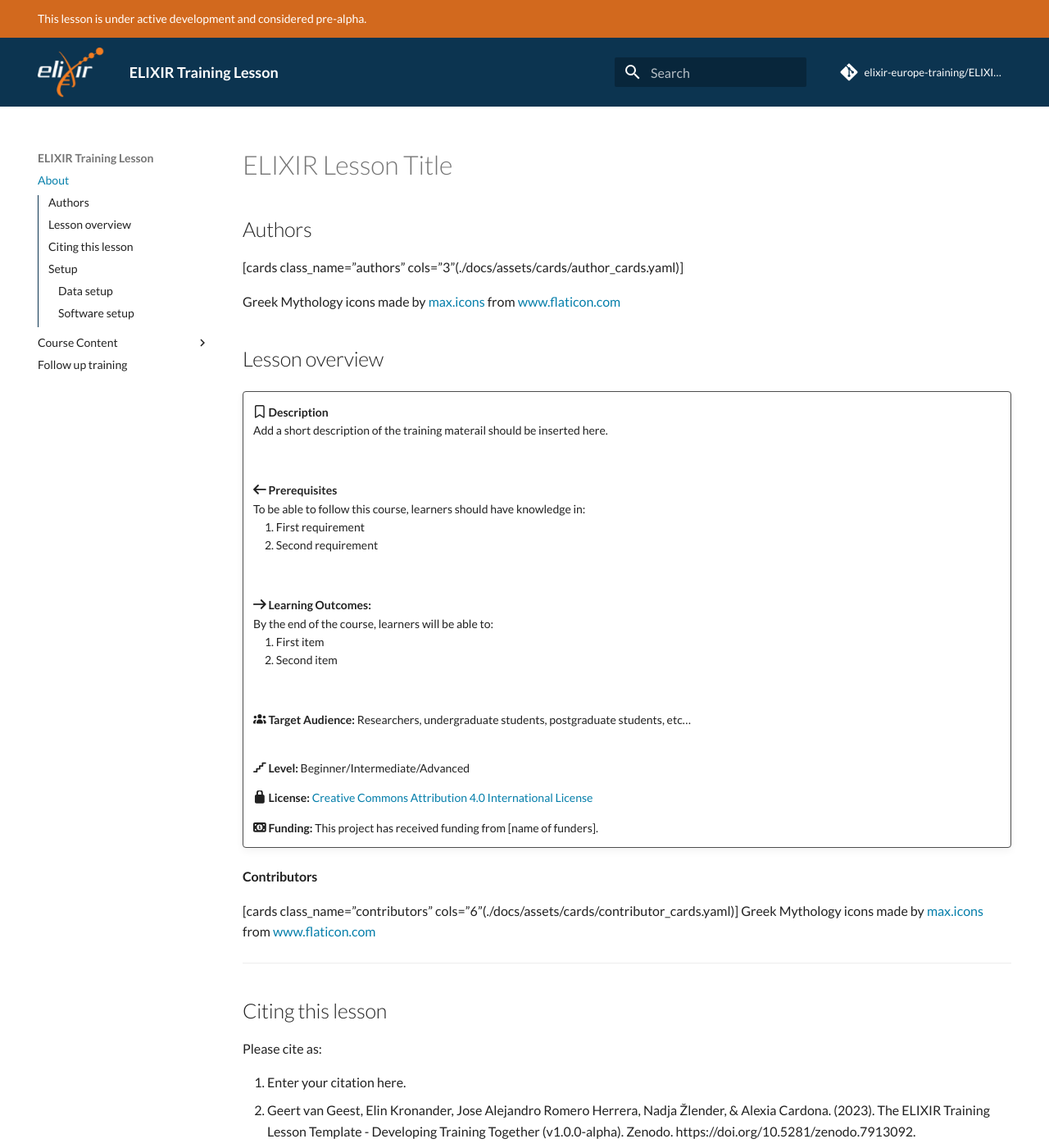
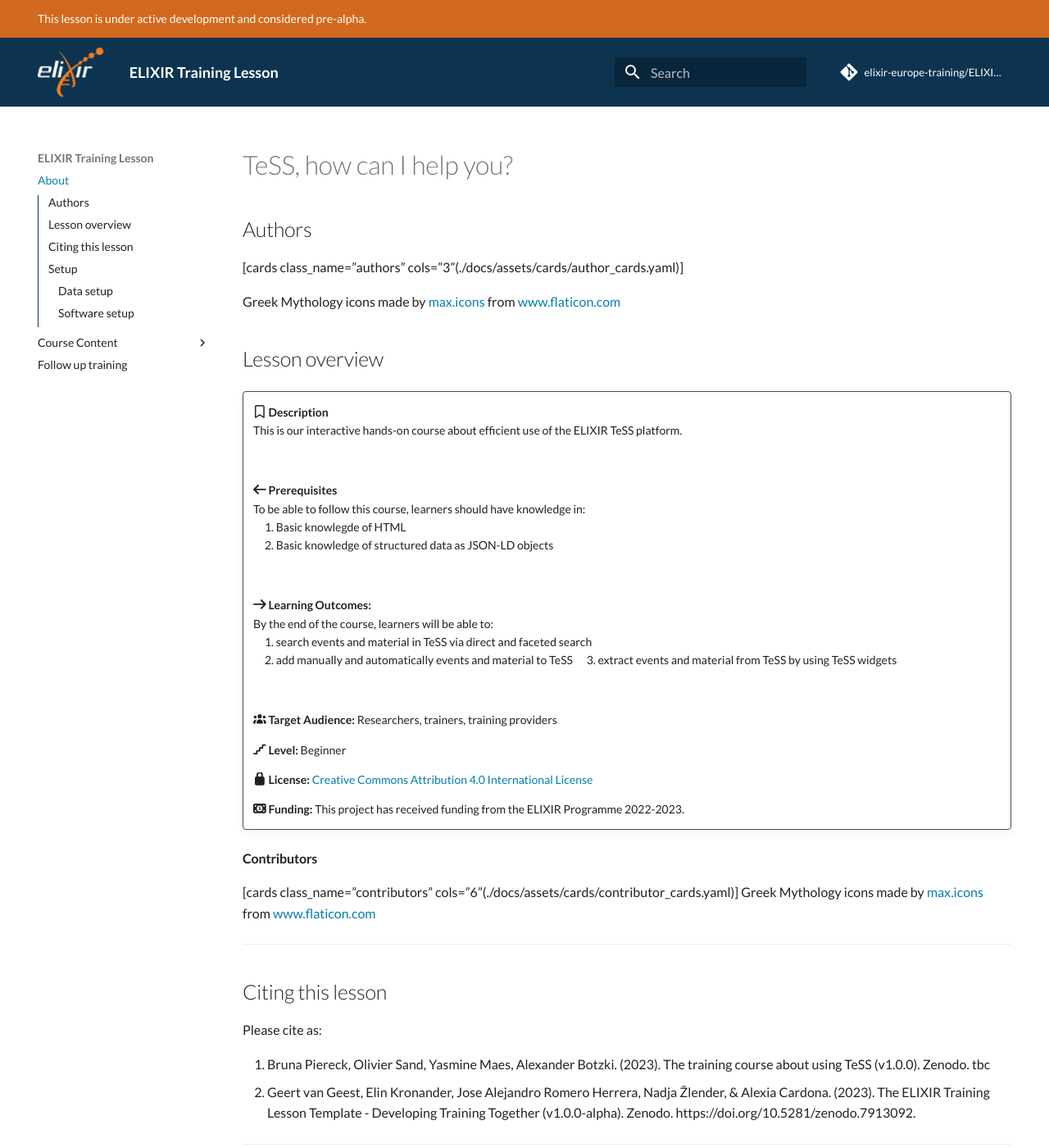
Before and after one commit to elixir-europe-training/ELIXIR-TrP-TeSS, an MkDocs documentation site: the page built from docs/index.md, in a window 1280 px wide and 1400 px high. Shown: the whole window at 82% size. Built offline with MkDocs 1.6.1 and Material for MkDocs 9.7.7, drawn with Linux system fonts in a browser that asks for light colours; comment, search, counter and statistics services are not loaded.

Commit message:
Update index.md

```diff
--- a/docs/index.md
+++ b/docs/index.md
@@ -1,4 +1,4 @@
-# ELIXIR Lesson Title
+# TeSS, how can I help you?
 
 ## Authors
 
@@ -10,32 +10,33 @@
 
 !!! overview ""
     :fontawesome-regular-bookmark: **Description**
-    Add a short description of the training materail should be inserted here.
+    This is our interactive hands-on course about efficient use of the ELIXIR TeSS platform.
 
     </br>
 
     :fontawesome-solid-arrow-left: **Prerequisites**
     To be able to follow this course, learners should have knowledge in:
-    &emsp;1. First requirement
-    &emsp;2. Second requirement
+    &emsp;1. Basic knowlegde of HTML
+    &emsp;2. Basic knowledge of structured data as JSON-LD objects
 
     </br>
 
     :fontawesome-solid-arrow-right: **Learning Outcomes:**
     By the end of the course, learners will be able to:
-    &emsp;1. First item
-    &emsp;2. Second item
+    &emsp;1. search events and material in TeSS via direct and faceted search
+    &emsp;2. add manually and automatically events and material to TeSS
+    &emsp;3. extract events and material from TeSS by using TeSS widgets
 
     </br>
 
-    :fontawesome-solid-users: **Target Audience:** Researchers, undergraduate students, postgraduate students, etc...
+    :fontawesome-solid-users: **Target Audience:** Researchers, trainers, training providers
     </br>
 
-    :fontawesome-solid-stairs: **Level:** Beginner/Intermediate/Advanced
+    :fontawesome-solid-stairs: **Level:** Beginner
 
     :fontawesome-solid-lock: **License:** [Creative Commons Attribution 4.0 International License](https://creativecommons.org/licenses/by/4.0/)
 
-    :fontawesome-solid-money-bill-1: **Funding:** This project has received funding from [name of funders].
+    :fontawesome-solid-money-bill-1: **Funding:** This project has received funding from the ELIXIR Programme 2022-2023.
 
     [comment]: # (Property in Bioschema: description)
     [comment]: # (Property in Bioschema: coursePrequsites)
@@ -55,7 +56,7 @@
 
 Please cite as:
 
-  1. Enter your citation here.
+  1. Bruna Piereck, Olivier Sand, Yasmine Maes, Alexander Botzki. (2023). The training course about using TeSS (v1.0.0). Zenodo. tbc
   2. Geert van Geest, Elin Kronander, Jose Alejandro Romero Herrera, Nadja Žlender, & Alexia Cardona. (2023). The ELIXIR Training Lesson Template - Developing Training Together (v1.0.0-alpha). Zenodo. https://doi.org/10.5281/zenodo.7913092.
 
 ---
```
